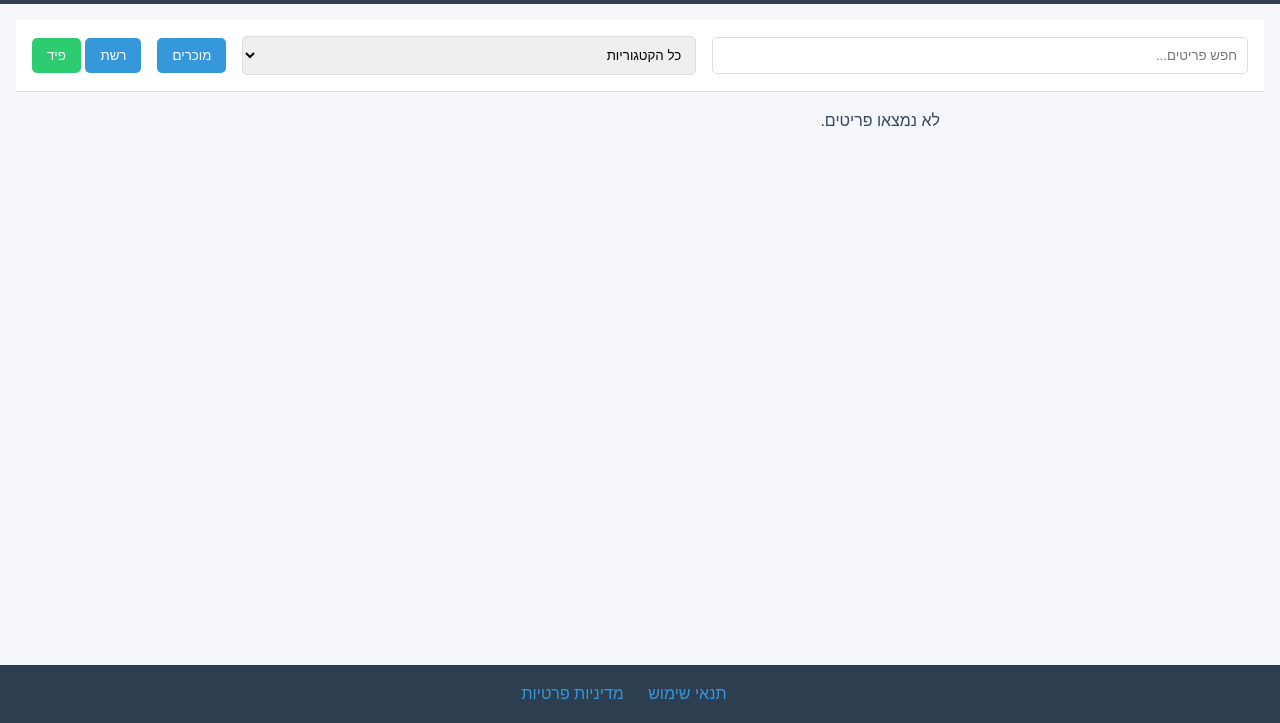
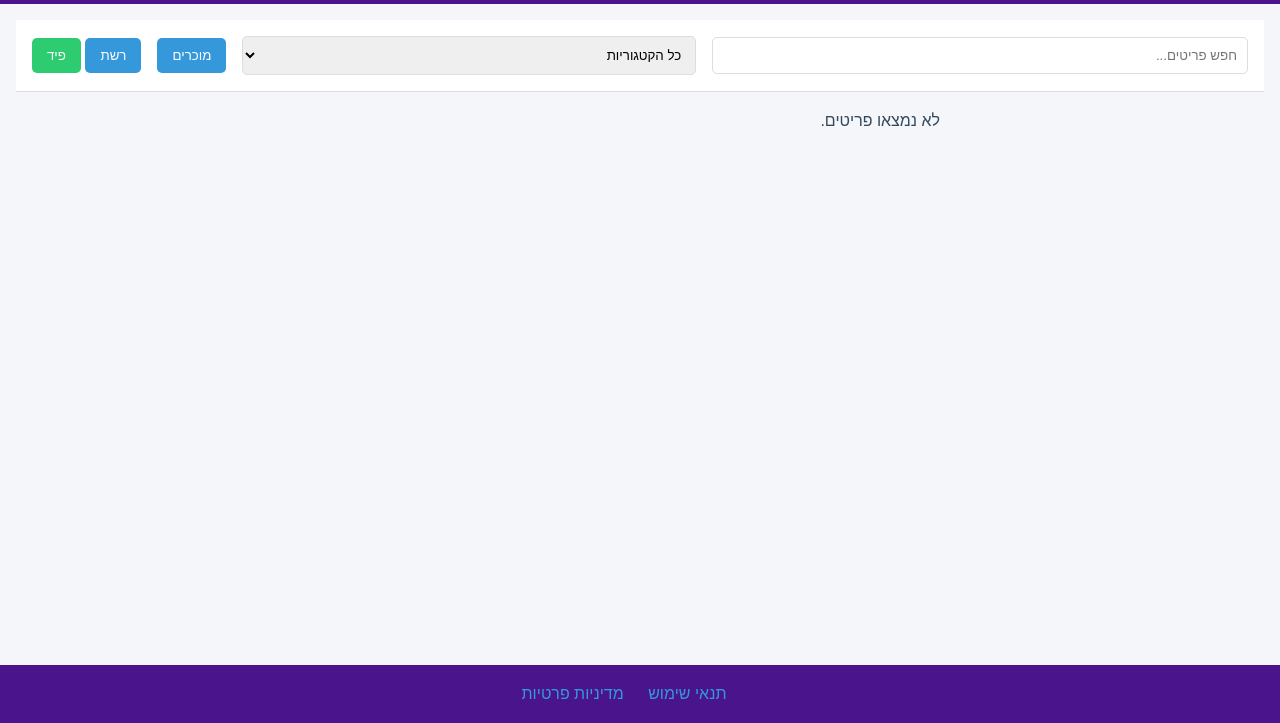
Before and after one commit to skazi1976/second-hand-app, a plain HTML site: page index.html in a window 1280 px wide. Shown: the part 77-800 px from the top of the page. Drawn offline with Linux system fonts and the light colour scheme; no server answers.

Commit message:
Update index.html

```diff
--- a/index.html
+++ b/index.html
@@ -13,7 +13,7 @@
     <!-- Embed the manifest directly -->
     <link rel="manifest" href='data:application/manifest+json,{"name":"סטייל מתגלגל","short_name":"סטייל","start_url":".","display":"standalone","background_color":"#ffffff","theme_color":"#2c3e50","description":"A simple app to list and sell second-hand items.","icons":[{"src":"images/icons/icon-192x192.png","sizes":"192x192","type":"image/png"},{"src":"images/icons/icon-512x512.png","sizes":"512x512","type":"image/png"}]}'>
     <link rel="apple-touch-icon" href="images/icons/icon-192x192.png">
-    <meta name="theme-color" content="#2c3e50">
+    <meta name="theme-color" content="#4a148c"> <!-- Updated theme color to match header -->
     <style>
         :root {
             --primary-color: #3498db;
@@ -22,7 +22,8 @@
             --whatsapp-color: #25D366;
             --background-color: #f4f6f9;
             --text-color: #34495e;
-            --header-color: #2c3e50;
+            /* VISUAL CHANGE FOR TESTING: Header color is now purple */
+            --header-color: #4a148c;
             --card-bg-color: #ffffff;
             --shadow: 0 4px 8px rgba(0,0,0,0.1);
         }
```
